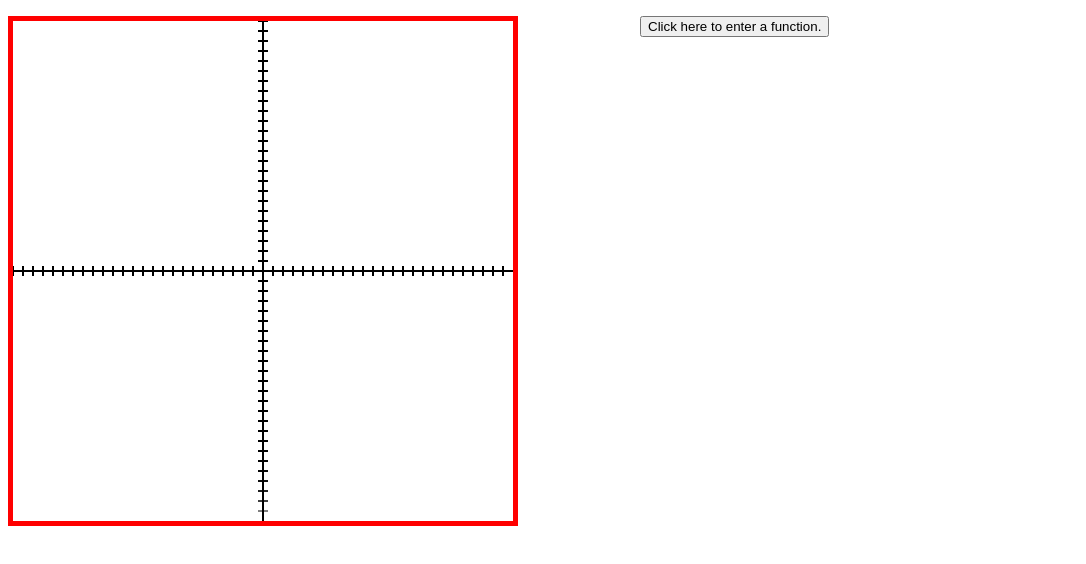
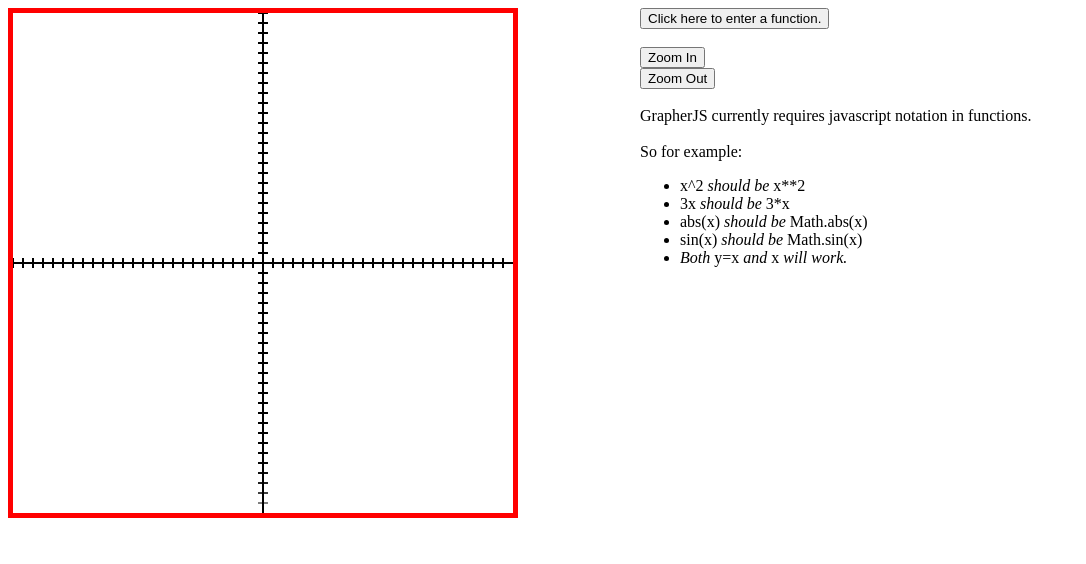
Before and after one commit to Michael2-3B/GrapherJS, a plain HTML site: page index.html in a window 1280 px wide. Shown: the whole page, without its empty margins (0-1086 px from the left). Drawn offline with Linux system fonts and the light colour scheme.

Commit message:
Add files via upload

```diff
--- a/index.html
+++ b/index.html
@@ -9,10 +9,29 @@
     <canvas id="canvas" width="500" height="500" style="border:5px solid #FF0000;"></canvas>
 </div>
 <div id="inputSection" class="column">
-    <button id="functionButton" onclick="getFunction()">Click here to enter a function.</button>
+    <button id="functionButton" onclick="getFunction()">Click here to enter a function.</button><br><br>
+    <button id="zoomIn" onmousedown="zoomIn()">Zoom In</button><br>
+    <button id="zoomOut" onmousedown="zoomOut()">Zoom Out</button><br><br>
+    GrapherJS currently requires javascript notation in functions.<br><br>
+    So for example:<br>
+    <ul>
+        <li>
+            x^2 <i>should be</i> x**2
+        </li>
+        <li>
+            3x <i>should be</i> 3*x
+        </li>
+        <li>
+            abs(x) <i>should be</i> Math.abs(x)
+        </li>
+        <li>
+            sin(x) <i>should be</i> Math.sin(x)
+        </li>
+        <li>
+            <i>Both</i> y=x <i>and</i> x <i>will work.</i>
+        </li>
+    </ul>
 </div>
-<p id="caption">
-</p>
 <SCRIPT src="js/main.js"></SCRIPT>
 </body>
 </html>
```
